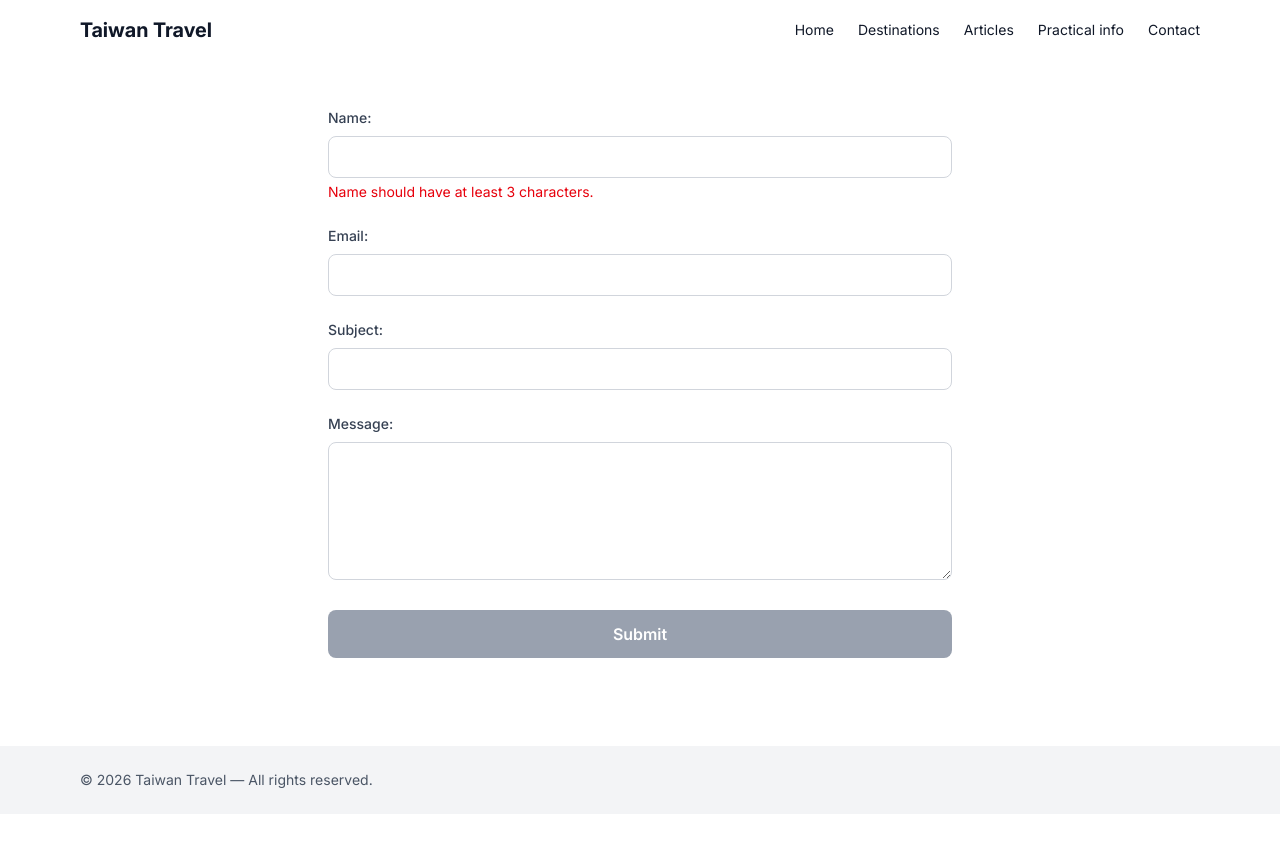
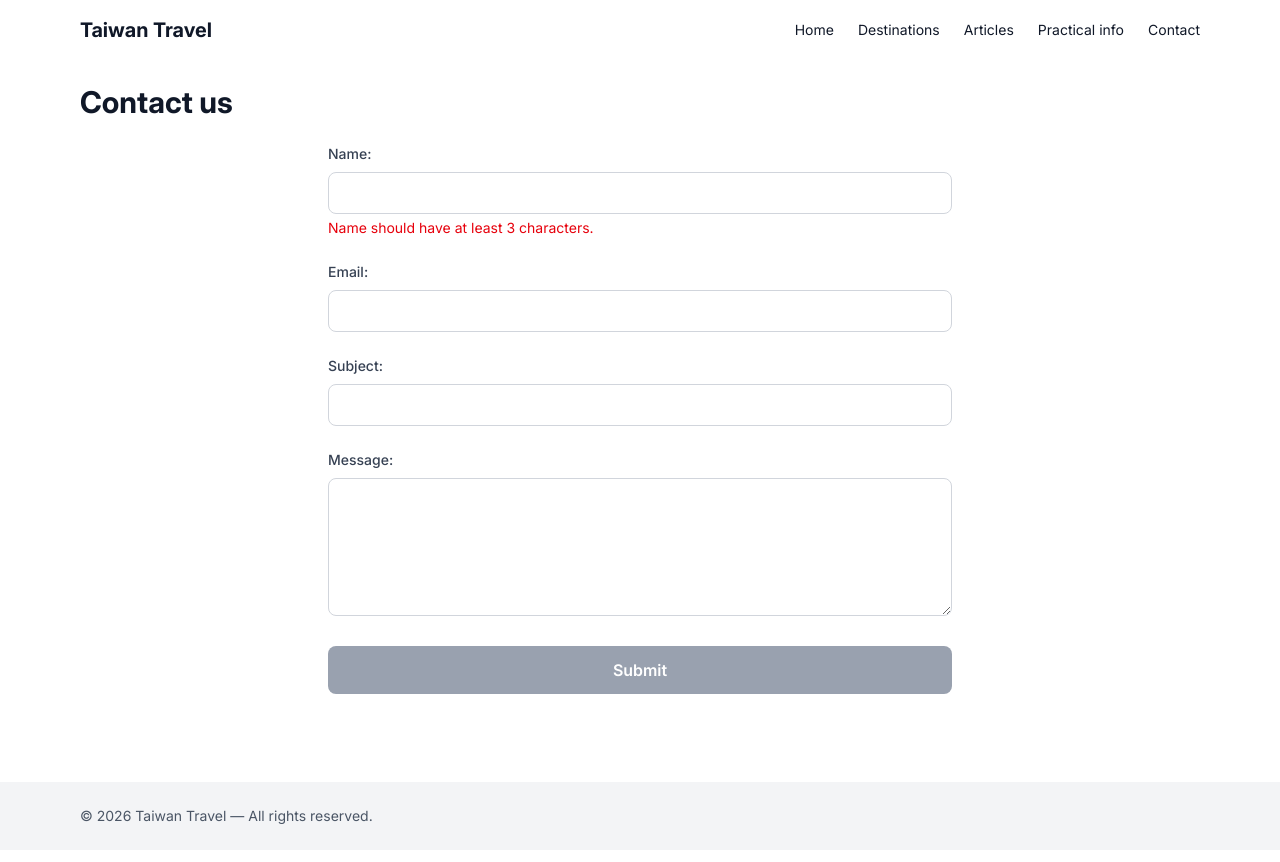
Before and after one commit to delitamakanda/angular-ssr-taiwan, an Angular app: page /contact in a window 1280 px wide. Shown: the top 862 px of the page. Before the commit the page ends 838 px from the top, so only its background shows below. Built offline with nearby package versions, Linux system fonts and the light colour scheme.

Commit message:
Add heading to ContactPageComponent for improved user context

```diff
--- a/src/app/features/contact/pages/contact-page.component.html
+++ b/src/app/features/contact/pages/contact-page.component.html
@@ -1 +1,3 @@
+<h1 class="text-3xl font-bold">Contact us</h1>
+
 <app-contact-form />
```
